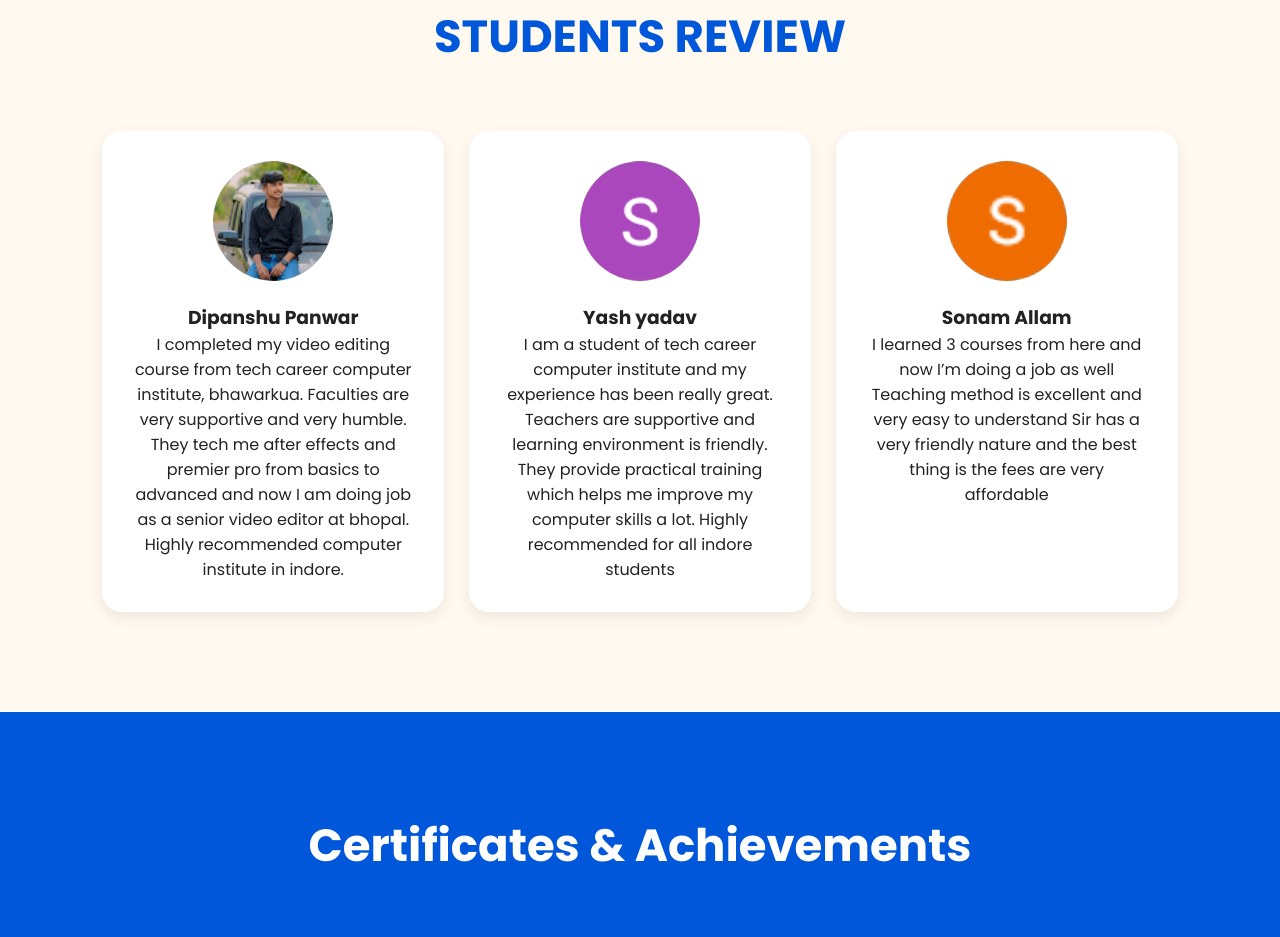
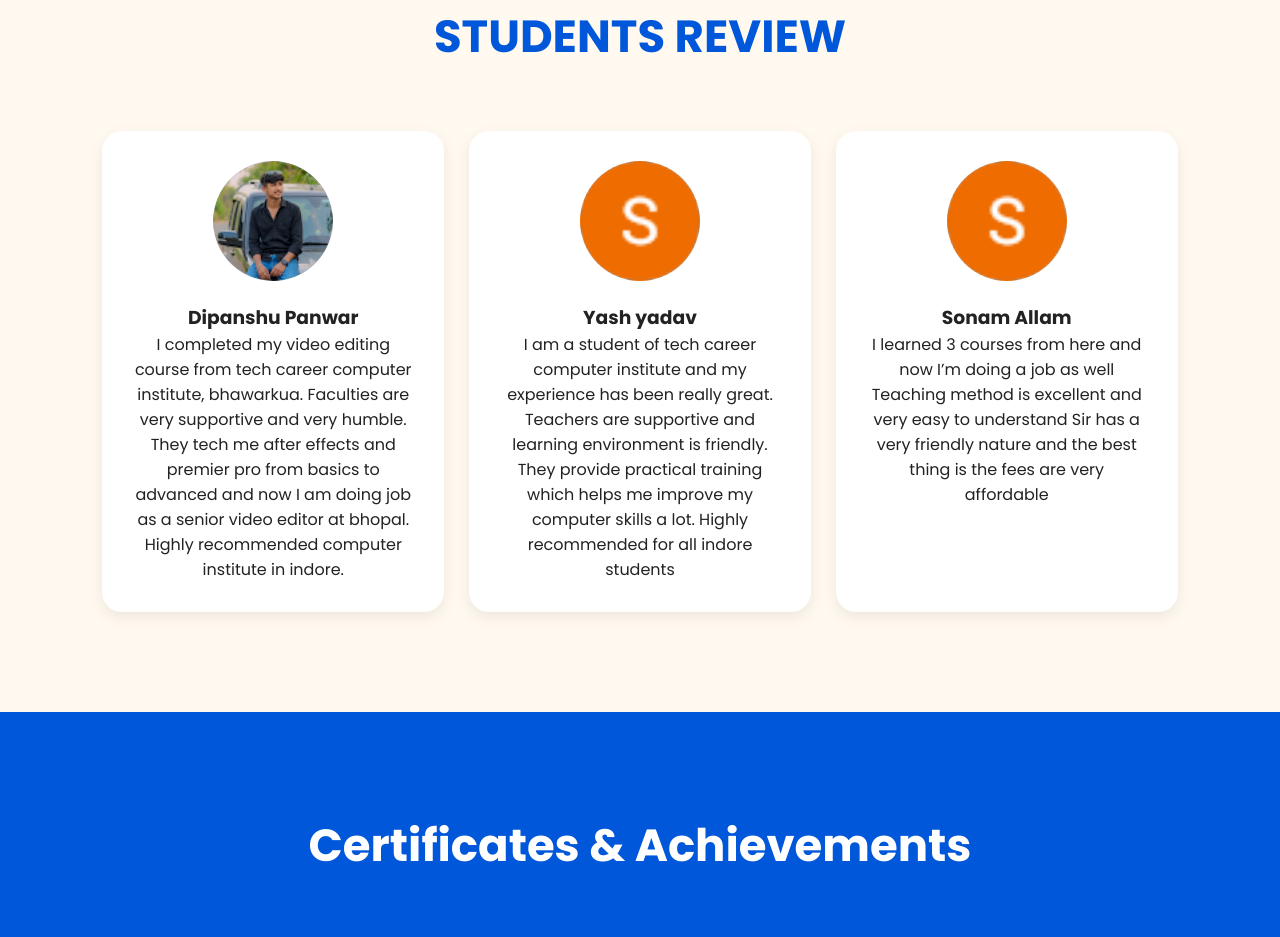
Before and after one commit to EDT-NITIN/TechCareer-Institute, a plain HTML site: page index.html in a window 1280 px wide. Shown: the part 2630-3567 px from the top of the page. Drawn offline with Linux system fonts and the light colour scheme.

Commit message:
Update index.html

```diff
--- a/index.html
+++ b/index.html
@@ -606,7 +606,7 @@ I completed my video editing course from tech career computer institute, bhawark
 </div>
 
 <div class="teacher-card">
-<img src="567.PNG">
+<img src="345.png">
 <h3> Yash yadav</h3>
 <p>I am a student of tech career computer institute and my experience has been really great. Teachers are supportive and learning environment is friendly. They provide practical training which helps me improve my computer skills a lot.
 Highly recommended for all indore students</p>
```
